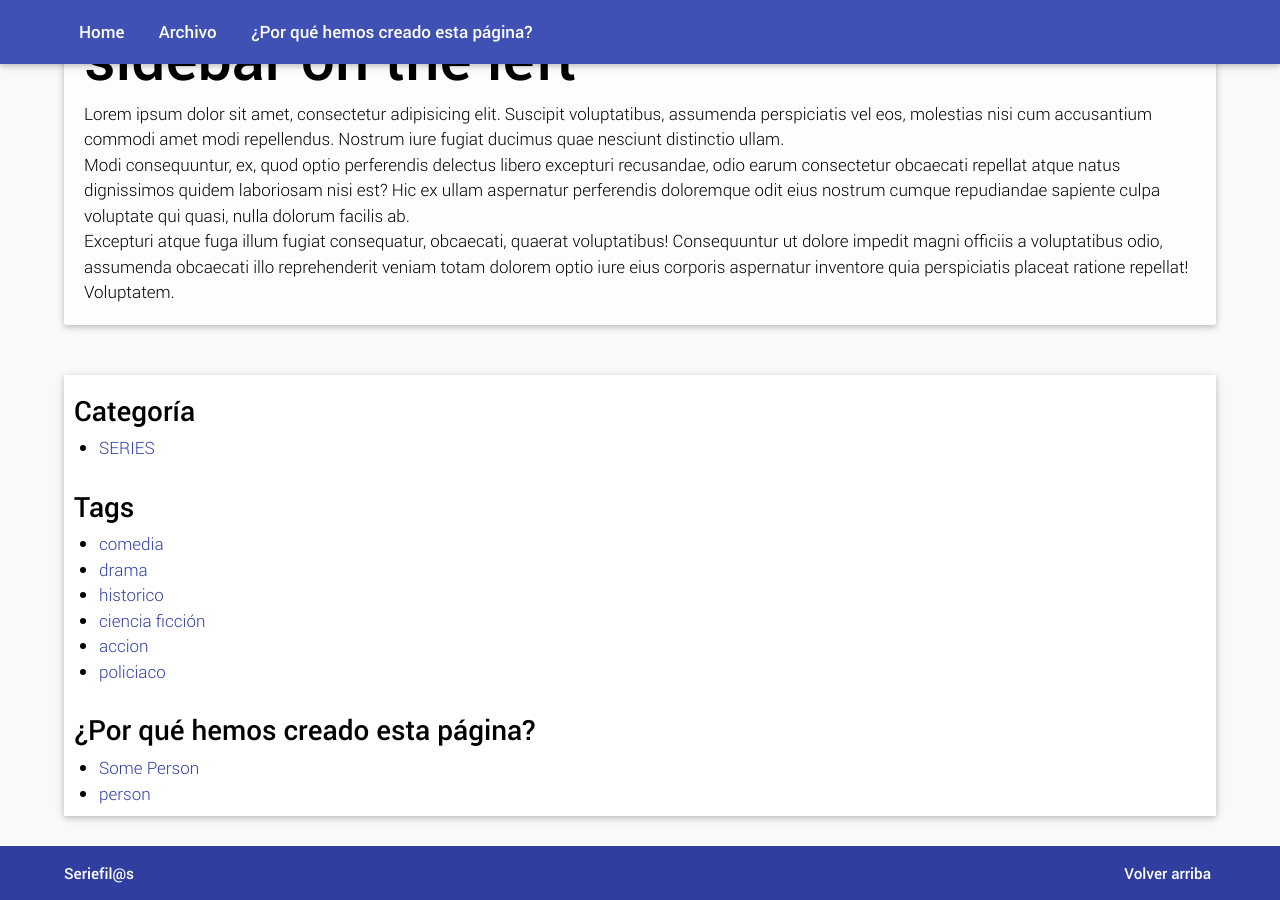
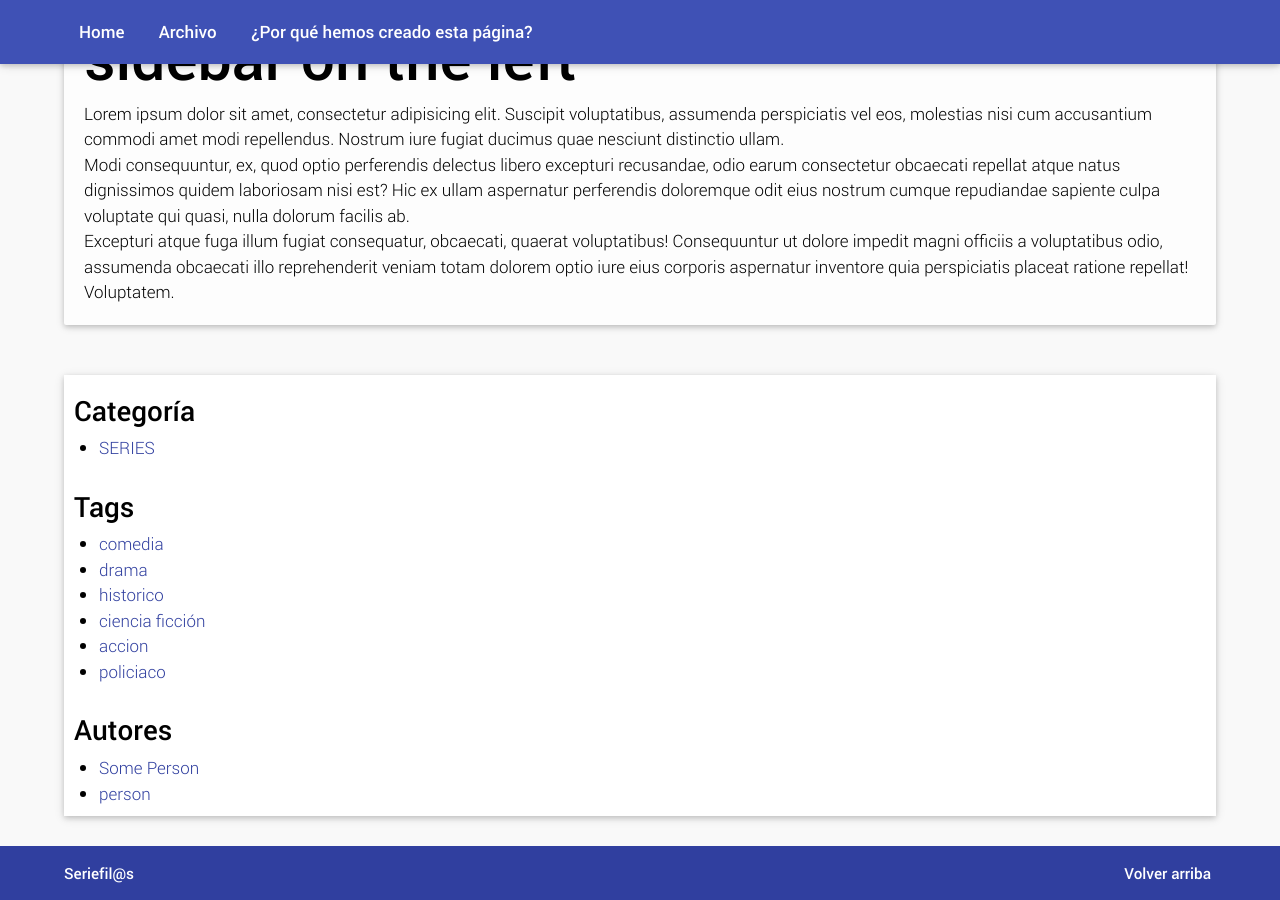
Before and after one commit to sandra86code/blog, a Jekyll site: the page built from page-classic-sidebar-left/index.md, in a window 1280 px wide and 900 px high, scrolled down 1316 px. Built offline with Jekyll 4.4.1, drawn with Linux system fonts in a browser that asks for light colours.

Commit message:
arreglando autores

```diff
--- a/_includes/classic-sidebar.html
+++ b/_includes/classic-sidebar.html
@@ -11,7 +11,7 @@
     </div>
 
     <div class="widget">
-        <h3 class="title">¿Por qué hemos creado esta página?</h3>
+        <h3 class="title">Autores</h3>
         {% include author_list.html %}
     </div>
 
```
